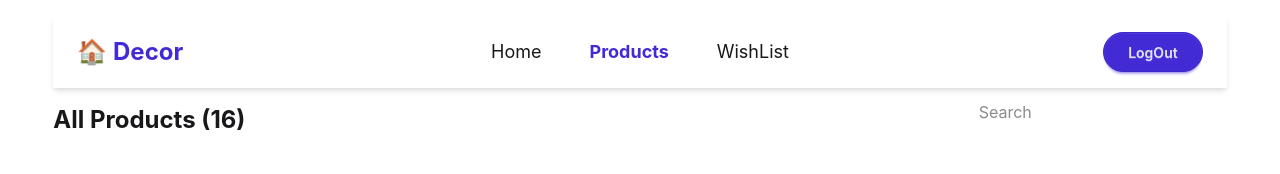
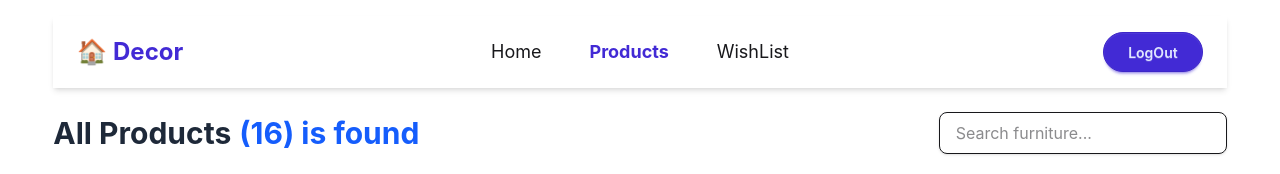
Before and after one commit to asik247/home-decore-react, a React (Vite) app: page /products in a window 1280 px wide. Shown: the top 174 px of the page. Built offline with nearby package versions, Linux system fonts and the light colour scheme.

Commit message:
add data local stored

```diff
--- a/src/Components/Product.jsx
+++ b/src/Components/Product.jsx
@@ -13,9 +13,23 @@ const Product = ({products}) => {
 
     return (
         <div>
-            <div className='flex justify-between items-center'>
-                 <h1 className='font-bold text-2xl mt-4'>All Products ({searchValues.length})</h1>
-                 <input value={sarchValue} onChange={e=>setSearchValue(e.target.value)}  type="search" placeholder='Search' />
+             <div className="flex flex-col md:flex-row justify-between items-center mb-4 mt-6 gap-4">
+
+                <h1 className="text-3xl font-bold text-gray-800">
+                    All Products
+                    <span className="text-blue-600 ml-2">
+                        ({searchValues.length}) is found
+                    </span>
+                </h1>
+
+                <input
+                    value={sarchValue}
+                    onChange={(e) => setSearchValue(e.target.value)}
+                    type="search"
+                    placeholder="Search furniture..."
+                    className="w-full md:w-72 px-4 py-2 border rounded-lg shadow-sm focus:outline-none focus:ring-2 focus:ring-blue-500"
+                />
+
             </div>
 
             <div className="grid grid-cols-1 sm:grid-cols-2 lg:grid-cols-3 gap-6">
```
